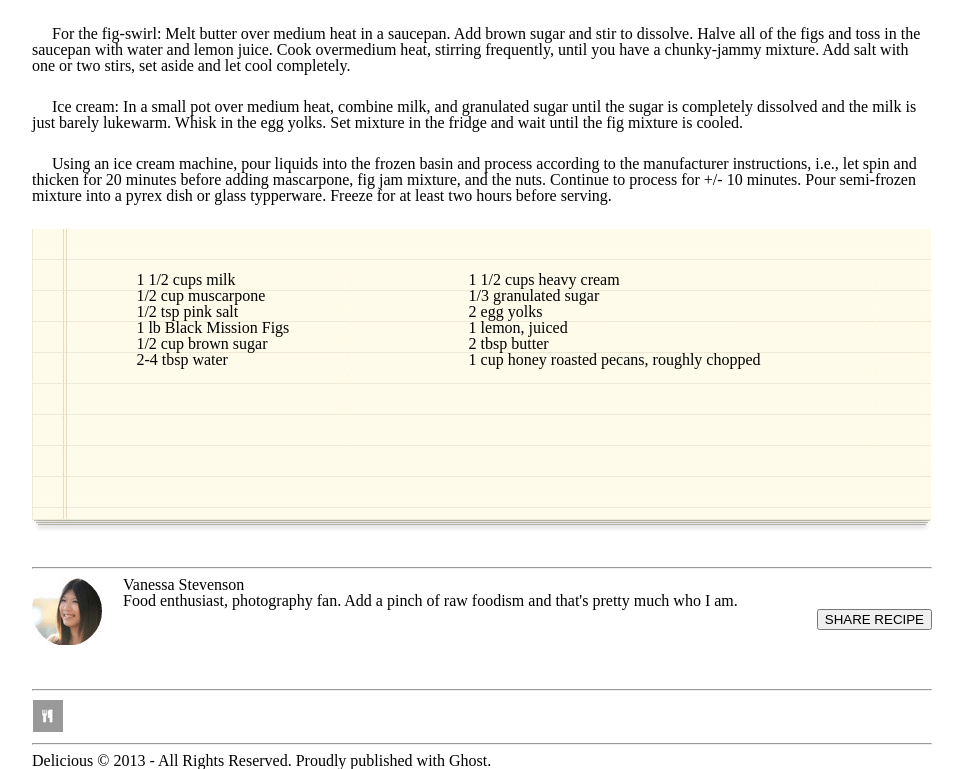
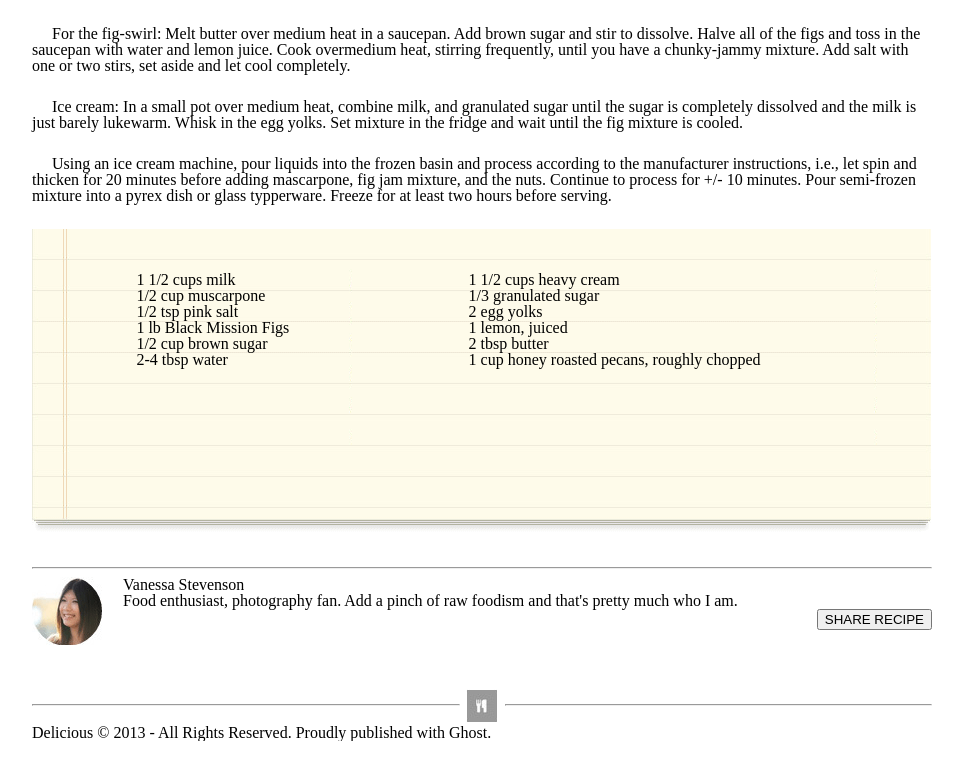
Before and after one commit to alexlhanson/ChocolatePizza, a plain HTML site: page index.html in a window 1280 px wide. Shown: the part 847-1616 px from the top of the page, without its empty margins (158-1121 px from the left). After the commit the page ends 1588 px from the top, so only its background shows below. Drawn offline with Linux system fonts and the light colour scheme.

Commit message:
Align footer head

```diff
--- a/style.css
+++ b/style.css
@@ -101,7 +101,6 @@ main section:last-of-type img{
   margin-right: 20px;
 }
 
-
 main section:last-of-type button {
   float: right;
   clear: right;
@@ -110,3 +109,18 @@ main section:last-of-type button {
 footer {
   clear: both;
 }
+footer div {
+  width: 47.5%;
+  margin-top: 7px;
+}
+
+footer div:first-of-type {
+  float: left;
+}
+
+footer div:last-of-type {
+  float: right;
+}
+footer img {
+ margin: 0 6px;
+}
```
